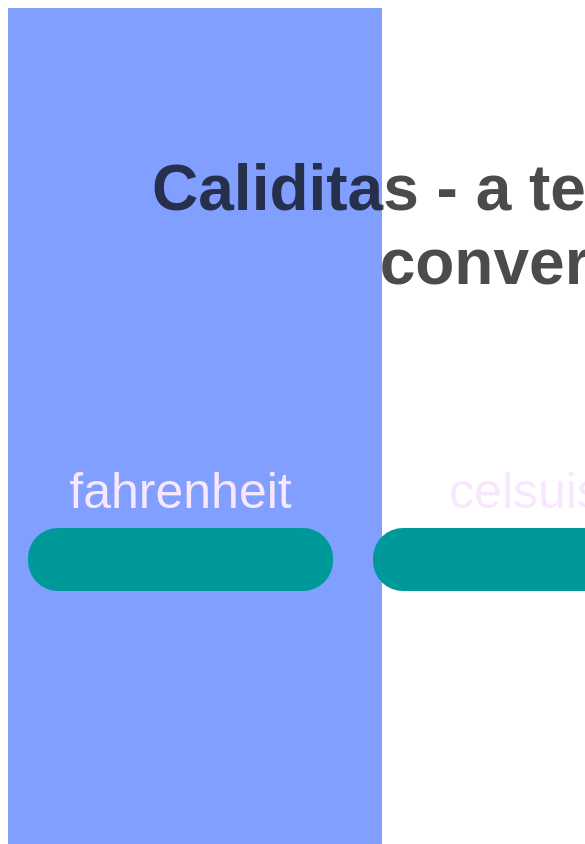
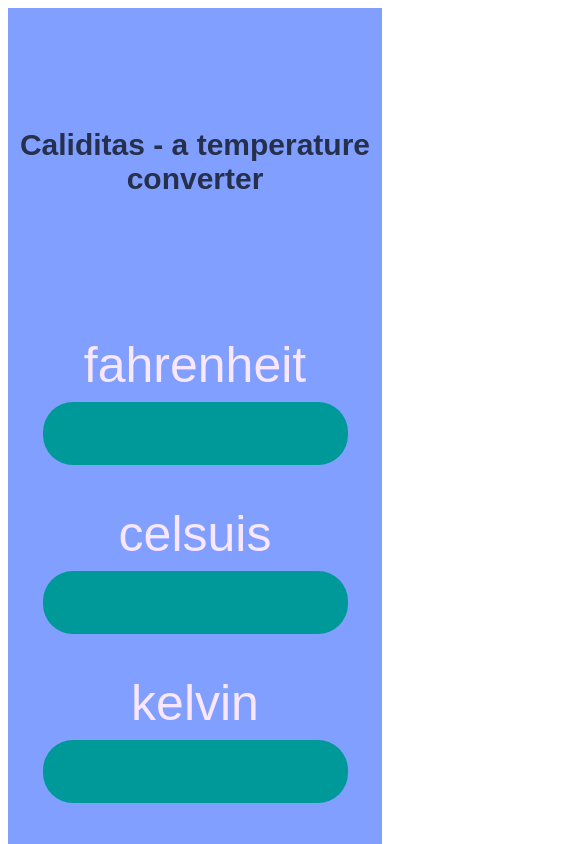
Before and after one commit to Polkagris/Convert-temperature, a plain HTML site: page index.html in a window 390 px wide. Shown: the top 844 px of the page, 585 px wide, since content can reach past the window. Drawn offline with Linux system fonts and the light colour scheme; a web font is replaced by a local one.

Commit message:
adjust for smaller devices

```diff
--- a/styles.css
+++ b/styles.css
@@ -52,7 +52,20 @@ input:focus{
 }
 
 @media screen and (max-width: 1000px){
-  .cel, .fah, .kel{
-    display: block;
+  .title{
+    font-size: 30px;
+  }
+
+  .fah{
+    grid-column: 4 / 5;
+    grid-row: 4 / 5;
+  }
+  .cel{
+    grid-column: 4 / 5;
+    grid-row: 5 / 6;
+  }
+  .kel{
+    grid-column: 4 / 5;
+    grid-row: 6 / 7;
   }
 }
```
